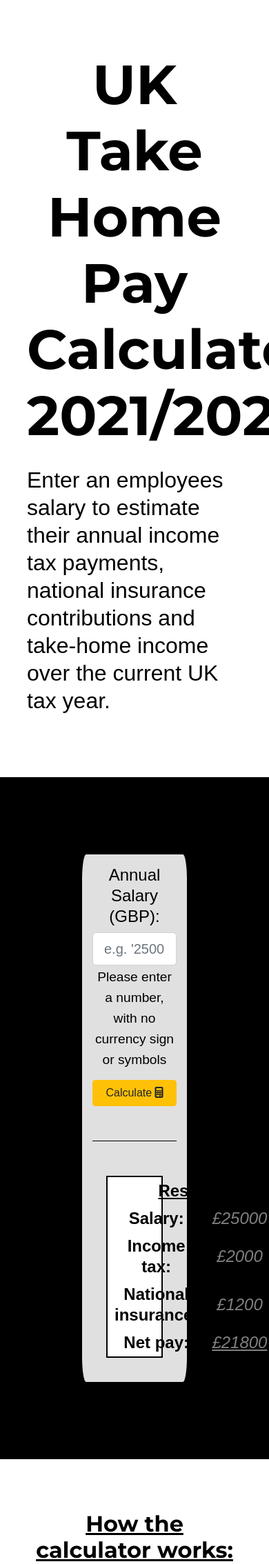
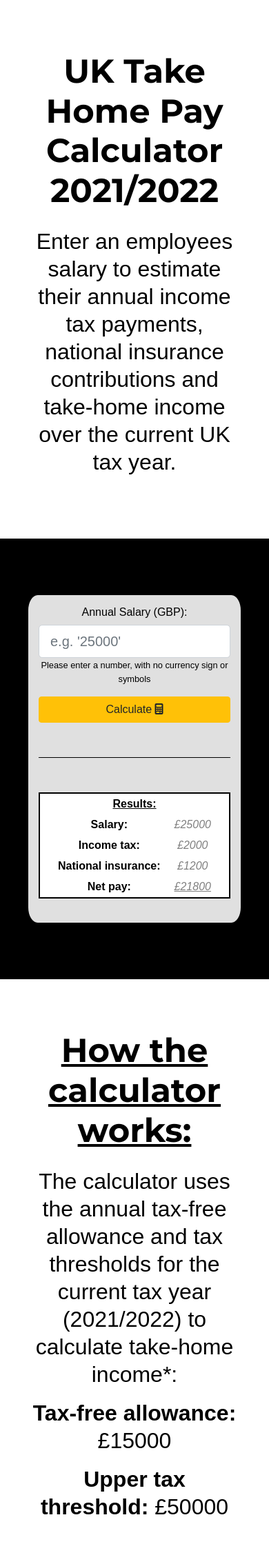
Before and after one commit to AG-25/net-pay-calculator-web-app, a Flask app: page / in a window 390 px wide; the page is wider, and only the part inside the window is pictured. Shown: the top 2268 px of that part at 69% size. Run offline with Flask 2, Linux system fonts and the light colour scheme; some libraries are stand-ins or nearby versions.

Commit message:
Feat: initial css media queries to make the homepage responsive

```diff
--- a/static/css/styles.css
+++ b/static/css/styles.css
@@ -107,3 +107,64 @@ footer {
     border: 2px solid #000;
     margin: 20px;
 }
+
+/***** Media queries for different viewport sizes *****/
+@media (min-width: 1300px) {
+    .dark-section {
+    padding: 60px 35%;
+    }
+
+}
+
+@media (min-width: 1800px) {
+    .dark-section {
+    padding: 60px 40%;
+    }
+
+}
+
+@media (max-width: 1000px) {
+
+    .dark-section {
+    padding: 30px 20%;
+    }
+}
+
+@media (max-width: 700px) {
+    body {
+    text-align: center;
+    }
+
+    .dark-section {
+    padding: 30px 15%;
+    }
+
+    h1, h2 {
+    font-size: 3rem;
+    }
+
+    .results {
+    margin: 20px 0;
+    }
+}
+
+@media (max-width: 650px) {
+    .dark-section {
+    padding: 30px 20%;
+    font-size: 1rem;
+    }
+}
+
+@media (max-width: 500px) {
+    .dark-section {
+    padding: 30px 10%;
+    font-size: 1rem;
+    }
+}
+
+@media (max-width: 300px) {
+    .dark-section {
+    padding: 30px 5%;
+    font-size: 1rem;
+    }
+}
--- a/templates/index.html
+++ b/templates/index.html
@@ -2,7 +2,7 @@
 <html lang="en">
 
 <head>
-  <meta charset="UTF-8">
+  <meta name="viewport" content="width=device-width, initial-scale=1.0" charset="UTF-8">
   <title>Net Pay Calculator</title>
   <!-- Bootstrap CSS -->
   <link rel="stylesheet" href="https://stackpath.bootstrapcdn.com/bootstrap/4.2.1/css/bootstrap.min.css" integrity="sha384-GJzZqFGwb1QTTN6wy59ffF1BuGJpLSa9DkKMp0DgiMDm4iYMj70gZWKYbI706tWS" crossorigin="anonymous">
```
